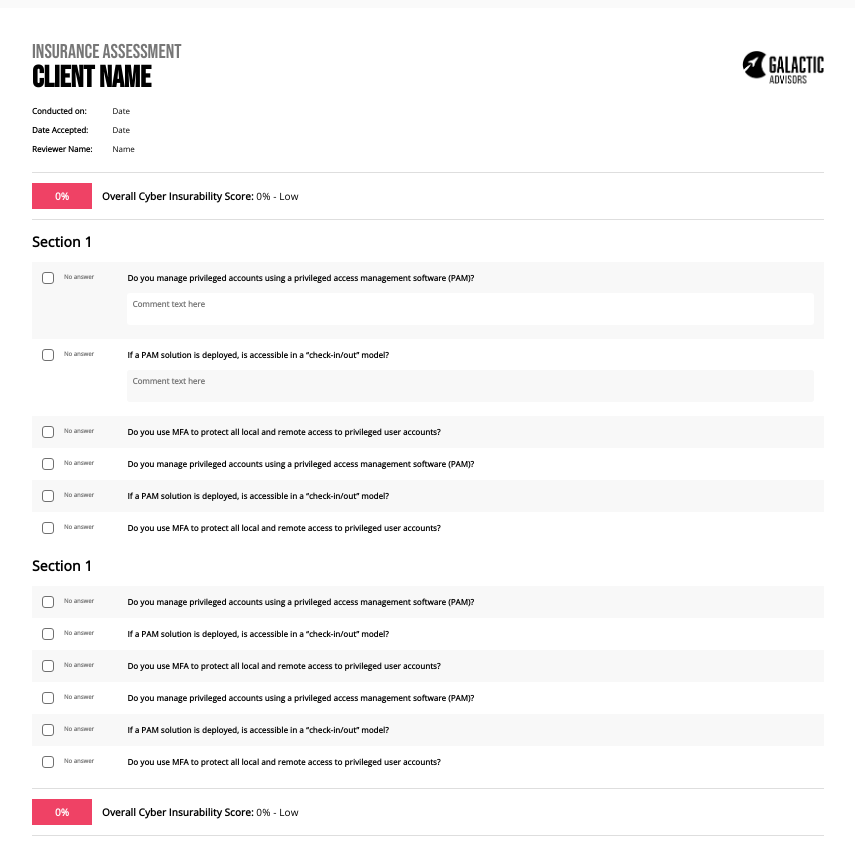
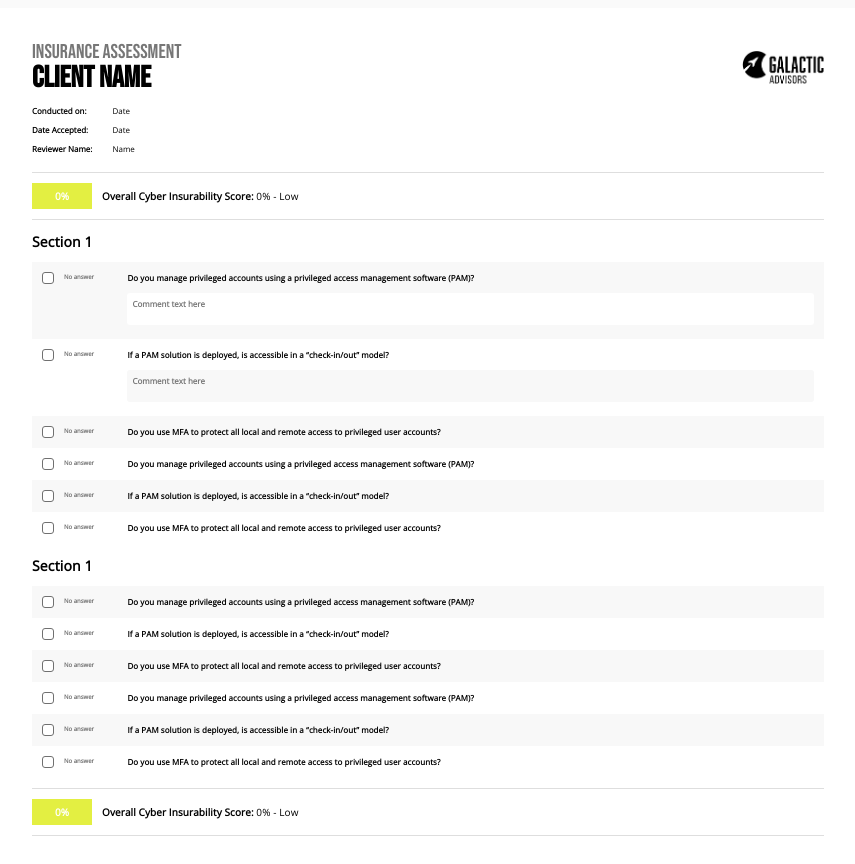
Before and after one commit to Christopher-Warren/galactic-advisors-challenge, a React (Vite) app: page / in a window 1280 px wide. Shown: the top 864 px of the page, without its empty margins (212-1067 px from the left). Built offline with nearby package versions, Linux system fonts and the light colour scheme.

Commit message:
add dynamic score styling

```diff
--- a/src/components/sections/ScoreSection.css
+++ b/src/components/sections/ScoreSection.css
@@ -16,6 +16,16 @@
   min-width: 30px;
 }
 
+.result.Low {
+  background-color: #e3ef42;
+}
+.result.Good {
+  background-color: #b6c215;
+}
+.result.Great {
+  background-color: #05a454;
+}
+
 .score-container p {
   margin: 3px 0px;
   letter-spacing: 0.1px;
--- a/src/components/sections/ScoreSection.jsx
+++ b/src/components/sections/ScoreSection.jsx
@@ -1,13 +1,29 @@
 import './ScoreSection.css';
 
 const ScoreSection = ({ score }) => {
+  const calcScore = (score) => {
+    console.log;
+    let value = '';
+    if (score >= 80) {
+      value = 'Great';
+    } else if (score >= 60) {
+      value = 'Good';
+    } else {
+      value = 'Low';
+    }
+    return value;
+  };
+
   return (
     <div className="score-container">
-      <div className="result">
+      <div className={`result ${calcScore(score)}`}>
         <p>{score}%</p>
       </div>
       <p>
-        Overall Cyber Insurability Score: <span>{score}% - Low</span>
+        Overall Cyber Insurability Score:{' '}
+        <span>
+          {score}% - {calcScore(score)}
+        </span>
       </p>
     </div>
   );
```
